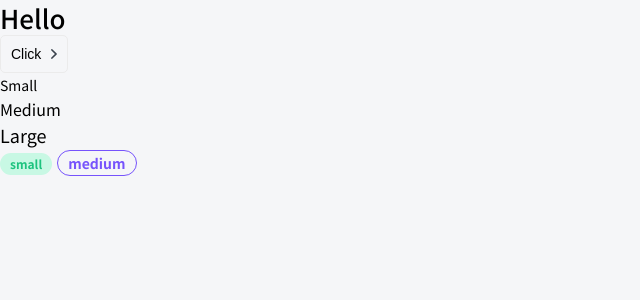
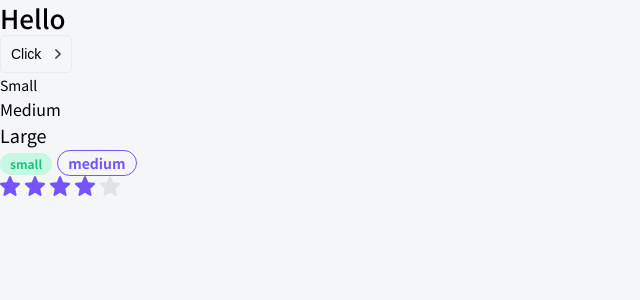
Before and after one commit to AlexeyGrk/next-pro, a Next.js app: page / in a window 1280 px wide. Shown: the top 300 px of the page, without its empty margins (0-640 px from the left). Built offline with nearby package versions, Linux system fonts and the light colour scheme.

Commit message:
add Rating component

```diff
--- /dev/null
+++ b/components/Rating/Rating.module.css
@@ -0,0 +1,9 @@
+.filled svg{
+  fill: var(--primary);
+}
+.star svg{
+  margin-right: 5px;
+}
+.editable{
+  cursor: pointer;
+}
--- /dev/null
+++ b/components/Rating/Rating.tsx
@@ -0,0 +1,64 @@
+import { useEffect, useState, KeyboardEvent } from 'react';
+import { RatingProps } from './Rating.props';
+import StarIcon from './star.svg';
+import cn from 'classnames';
+import styles from './Rating.module.css';
+
+
+export const Rating = ({rating, isEditable = false, setRating, ...props}: RatingProps): JSX.Element => {
+  const [ratingArray, setRatingArray] = useState<JSX.Element[]>(new Array(5).fill(<></>));
+
+
+  useEffect(() => {
+    constructRating(rating);
+  }, [rating]);
+
+  const constructRating = (currentRating: number) => {
+    const updatedArray = ratingArray.map((r: JSX.Element, i: number) => {
+      return (
+        <span
+          className={cn(styles.star, {
+            [styles.filled]: i < currentRating,
+            [styles.editable]: isEditable
+          })}
+          onClick={() => onClick(i + 1)}
+          onMouseEnter={() => changeDisplay(i + 1)}
+          onMouseLeave={() => changeDisplay(rating)}
+        >
+           <StarIcon
+             tabIndex={isEditable ? 0 : -1}
+             onKeyDown={(e: KeyboardEvent<SVGElement>) => isEditable && handleSpace(i + 1, e)}
+
+           />
+        </span>
+
+      );
+
+    });
+    setRatingArray((updatedArray));
+  };
+  const handleSpace = (i: number, e: KeyboardEvent<SVGElement>) => {
+    if (e.code !== 'Space' || !setRating) {
+      return
+    }
+    setRating(i);
+  };
+
+  const changeDisplay = (i: number) => {
+    if (!isEditable) {
+      return;
+    }
+    constructRating(i);
+  };
+  const onClick = (i: number) => {
+    if (!isEditable || !setRating) {
+      return;
+    }
+    setRating(i);
+  };
+  return (
+    <div {...props}>
+      {ratingArray.map((r, i) => (<span key={i}>{r}</span>))}
+    </div>
+  );
+};
--- a/components/index.ts
+++ b/components/index.ts
@@ -2,3 +2,4 @@
 export * from './Button/Button';
 export * from './Pbig/Pbig';
 export * from './Tag/Tag';
+export * from './Rating/Rating';
--- a/pages/index.tsx
+++ b/pages/index.tsx
@@ -1,12 +1,16 @@
 import type { NextPage } from 'next';
-import {Htag,Button,Pbig,Tag} from '../components';
+import { Htag, Button, Pbig, Tag, Rating } from '../components';
+import { useState } from 'react';
 
 
 const Home: NextPage = () => {
+  const [rating,setRating] = useState<number>(4);
+
+
   return (
     <>
       <Htag tag='h1'>Hello</Htag>
-      <Button arrow={'right'} appearance={'ghost'}> Click</Button>
+      <Button arrow={'right'} appearance={'ghost'} > Click </Button>
       <Pbig size={'s'}> Small</Pbig>
       <Pbig > Medium</Pbig>
       <Pbig size={'l'}> Large</Pbig>
@@ -16,6 +20,7 @@
       <Tag size={'m'} color={'primary'}>
        medium
       </Tag>
+      <Rating rating={rating} isEditable={true} setRating={setRating}/>
     </>
   );
 };
```
Also changed, not shown: components/Rating/Rating.props.ts (added, +7 -0 lines), components/Rating/star.svg (added).
